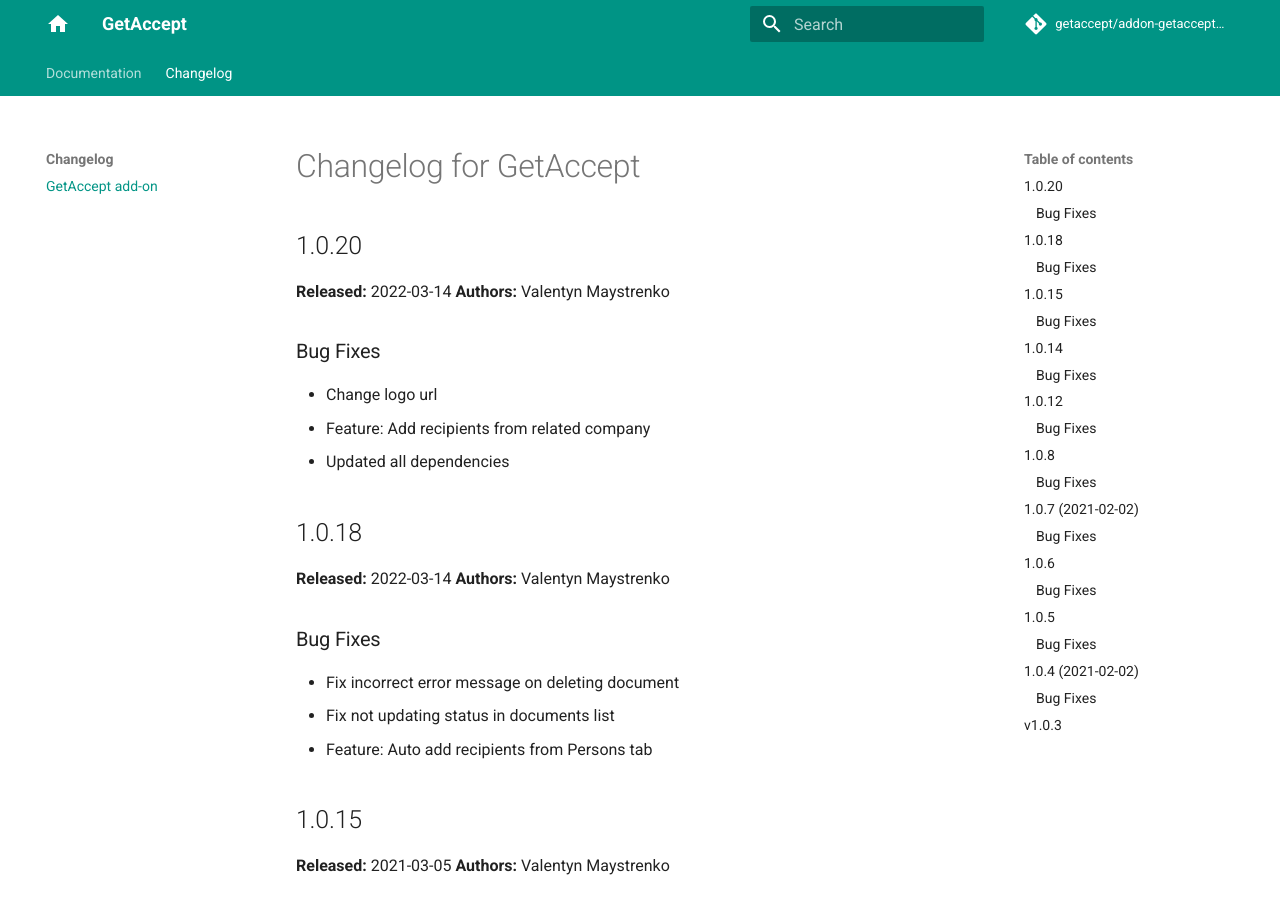
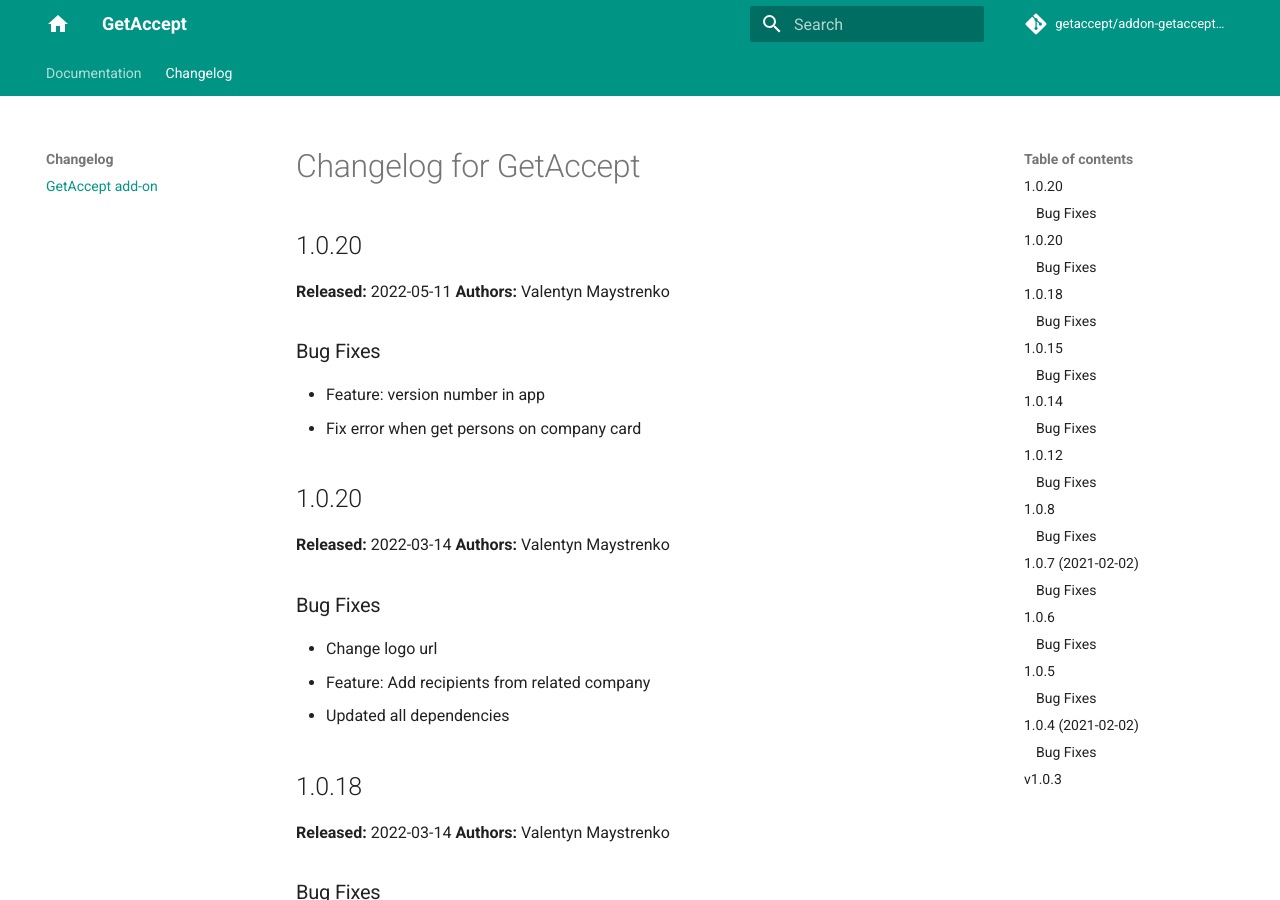
Before and after one commit to getaccept/addon-getaccept-lime-doc, an MkDocs documentation site: the page built from docs/changelog.md, in a window 1280 px wide and 900 px high. Built offline with MkDocs 1.6.1 and Material for MkDocs 9.7.7, drawn with Linux system fonts in a browser that asks for light colours; comment, search, counter and statistics services are not loaded.

```diff
--- a/docs/changelog.md
+++ b/docs/changelog.md
@@ -1,6 +1,12 @@
 hero: Close your Lime CRM deals faster with GetAccept
 
 # Changelog for GetAccept
+## 1.0.20
+**Released:** 2022-05-11
+**Authors:** Valentyn Maystrenko
+### Bug Fixes
+* Feature: version number in app
+* Fix error when get persons on company card
 
 ## 1.0.20
 **Released:** 2022-03-14
```
